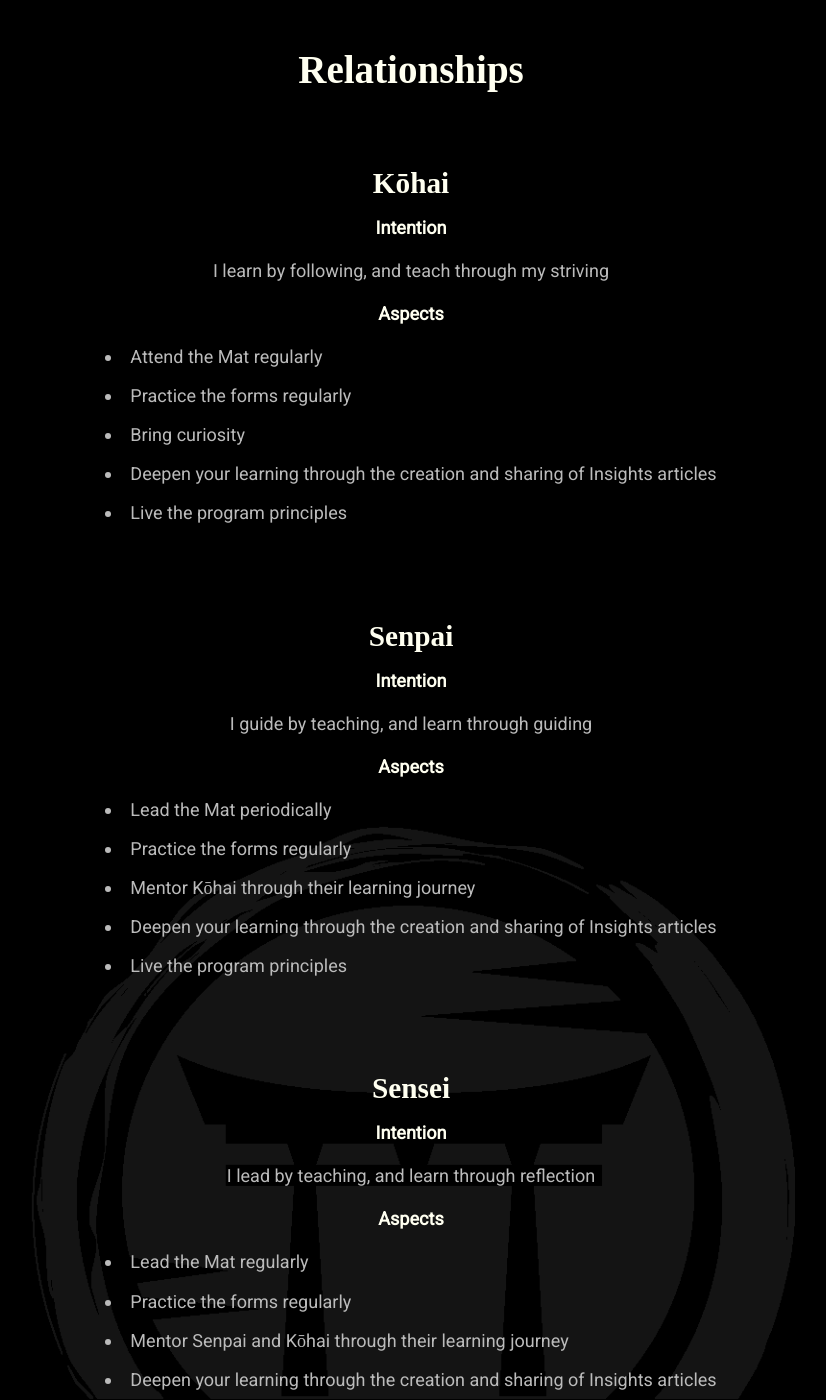
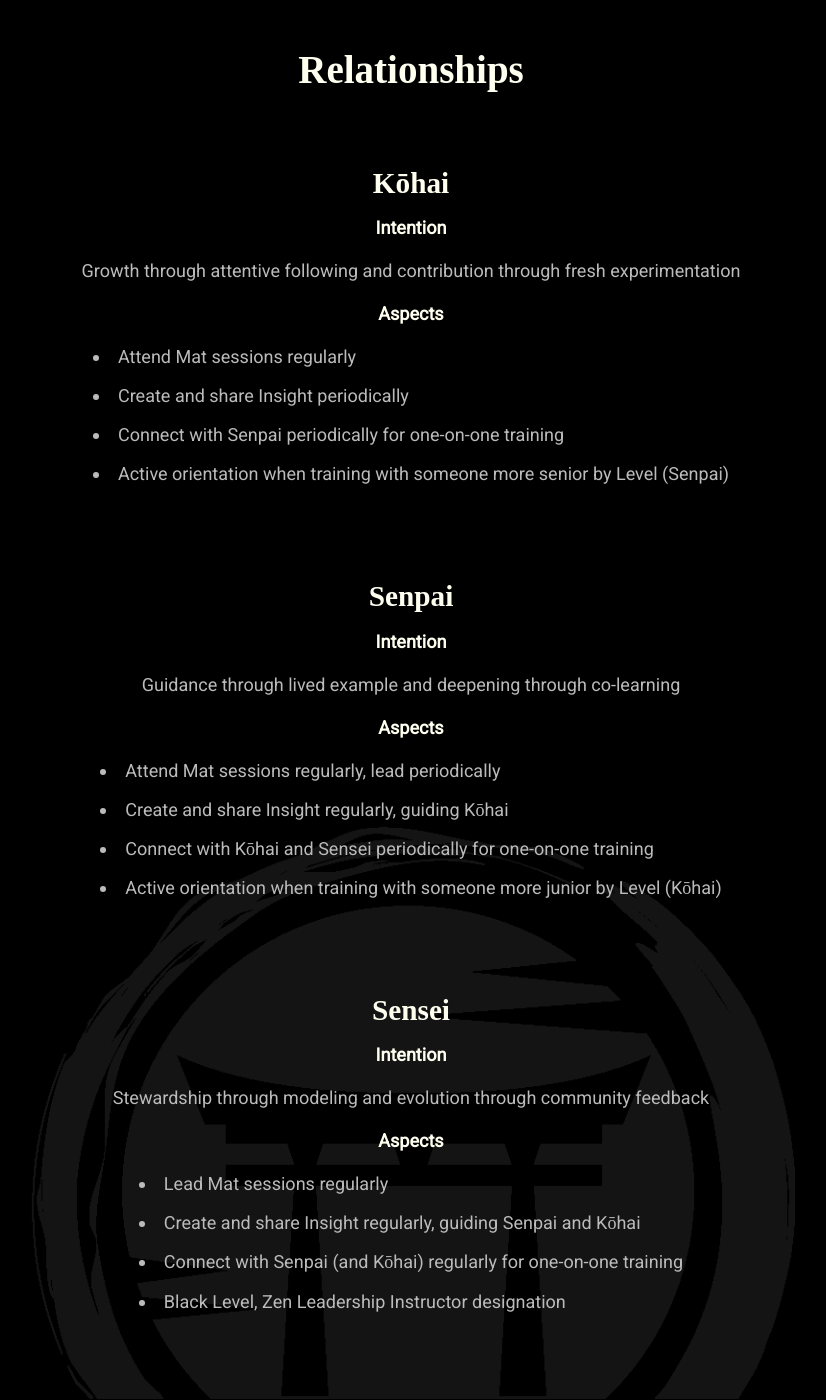
Before and after one commit to mindset-dojo/mindset-dojo.github.io, a Jekyll site: the page built from program.md, in a window 1280 px wide and 1400 px high, scrolled down 6195 px. Shown: the whole window, without its empty margins (229-1055 px from the left). Built offline with Jekyll 4.4.1, drawn with Linux system fonts in a browser that asks for light colours; some web fonts are replaced; some of the changed text lies outside the part shown.

Commit message:
refactor(program): distill relationships.

```diff
--- a/_data/program.yaml
+++ b/_data/program.yaml
@@ -175,27 +175,24 @@ levels:
         url: https://aikidodiscovery.net/randori-the-art-of-taking-control-in-chaos/
 relationships:
   - label: Kōhai
-    intention: I learn by following, and teach through my striving
+    intention: Growth through attentive following and contribution through fresh experimentation
     aspects:
-      - label: Attend the Mat regularly
-      - label: Practice the forms regularly
-      - label: Bring curiosity
-      - label: Deepen your learning through the creation and sharing of Insights articles
-      - label: Live the program principles
+      - label: Attend Mat sessions regularly
+      - label: Create and share Insight periodically
+      - label: Connect with Senpai periodically for one-on-one training
+      - label: Active orientation when training with someone more senior by Level (Senpai)
   - label: Senpai
-    intention: I guide by teaching, and learn through guiding
+    intention: Guidance through lived example and deepening through co-learning
     aspects:
-      - label: Lead the Mat periodically
-      - label: Practice the forms regularly
-      - label: Mentor Kōhai through their learning journey
-      - label: Deepen your learning through the creation and sharing of Insights articles
-      - label: Live the program principles
+      - label: Attend Mat sessions regularly, lead periodically
+      - label: Create and share Insight regularly, guiding Kōhai
+      - label: Connect with Kōhai and Sensei periodically for one-on-one training
+      - label: Active orientation when training with someone more junior by Level (Kōhai)
   - label: Sensei
-    intention: I lead by teaching, and learn through reflection
+    intention: Stewardship through modeling and evolution through community feedback
     aspects:
-      - label: Lead the Mat regularly
-      - label: Practice the forms regularly
-      - label: Mentor Senpai and Kōhai through their learning journey
-      - label: Deepen your learning through the creation and sharing of Insights articles
-      - label: Live the program principles
+      - label: Lead Mat sessions regularly
+      - label: Create and share Insight regularly, guiding Senpai and Kōhai
+      - label: Connect with Senpai (and Kōhai) regularly for one-on-one training
+      - label: Black Level, Zen Leadership Instructor designation
 ...
```
